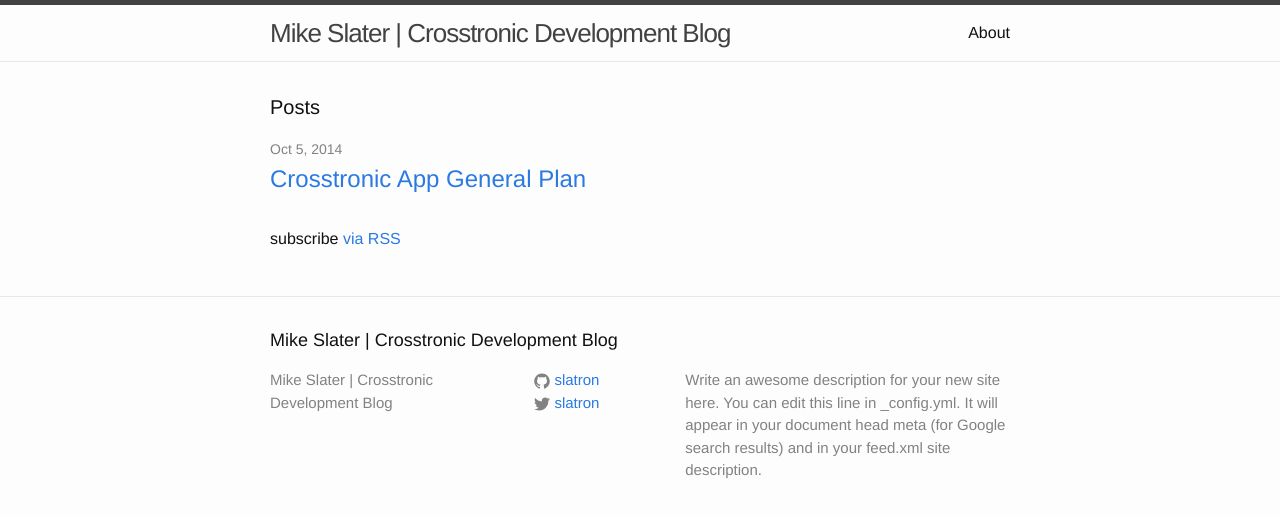
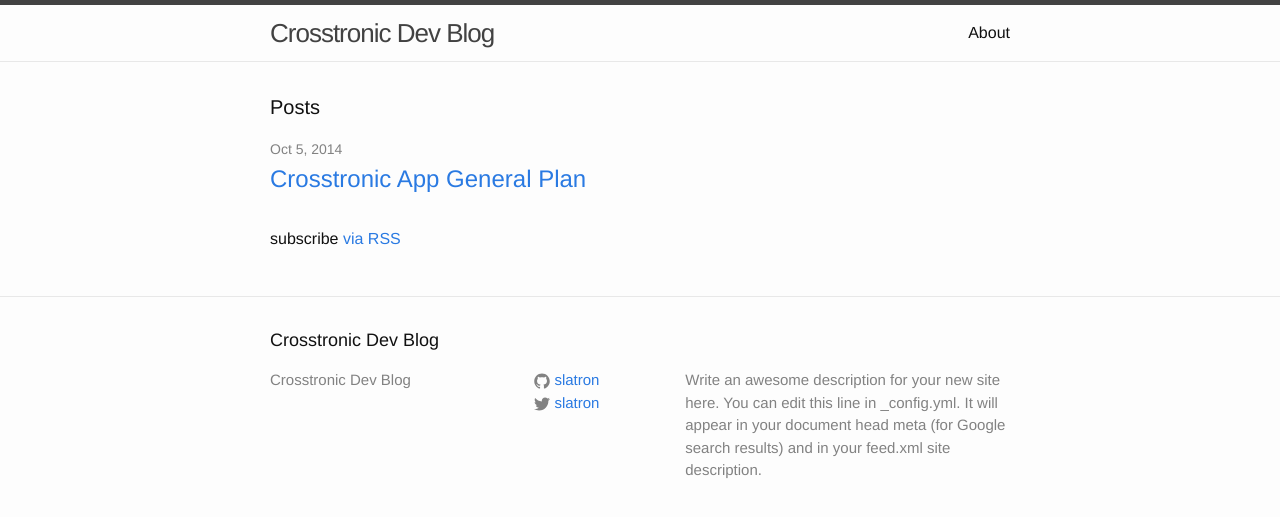
Before and after one commit to slatron/slatron.github.io, a Jekyll site: the page built from index.html, in a window 1280 px wide. Shown: the top 517 px of the page. Built offline with Jekyll 4.4.1, drawn with Linux system fonts in a browser that asks for light colours.

Commit message:
shortern title

```diff
--- a/_config.yml
+++ b/_config.yml
@@ -1,5 +1,5 @@
 # Site settings
-title: Mike Slater | Crosstronic Development Blog
+title: Crosstronic Dev Blog
 description: > # > = ignore newlines
   Write an awesome description for your new site here. You can edit this
   line in _config.yml. It will appear in your document head meta (for
```
